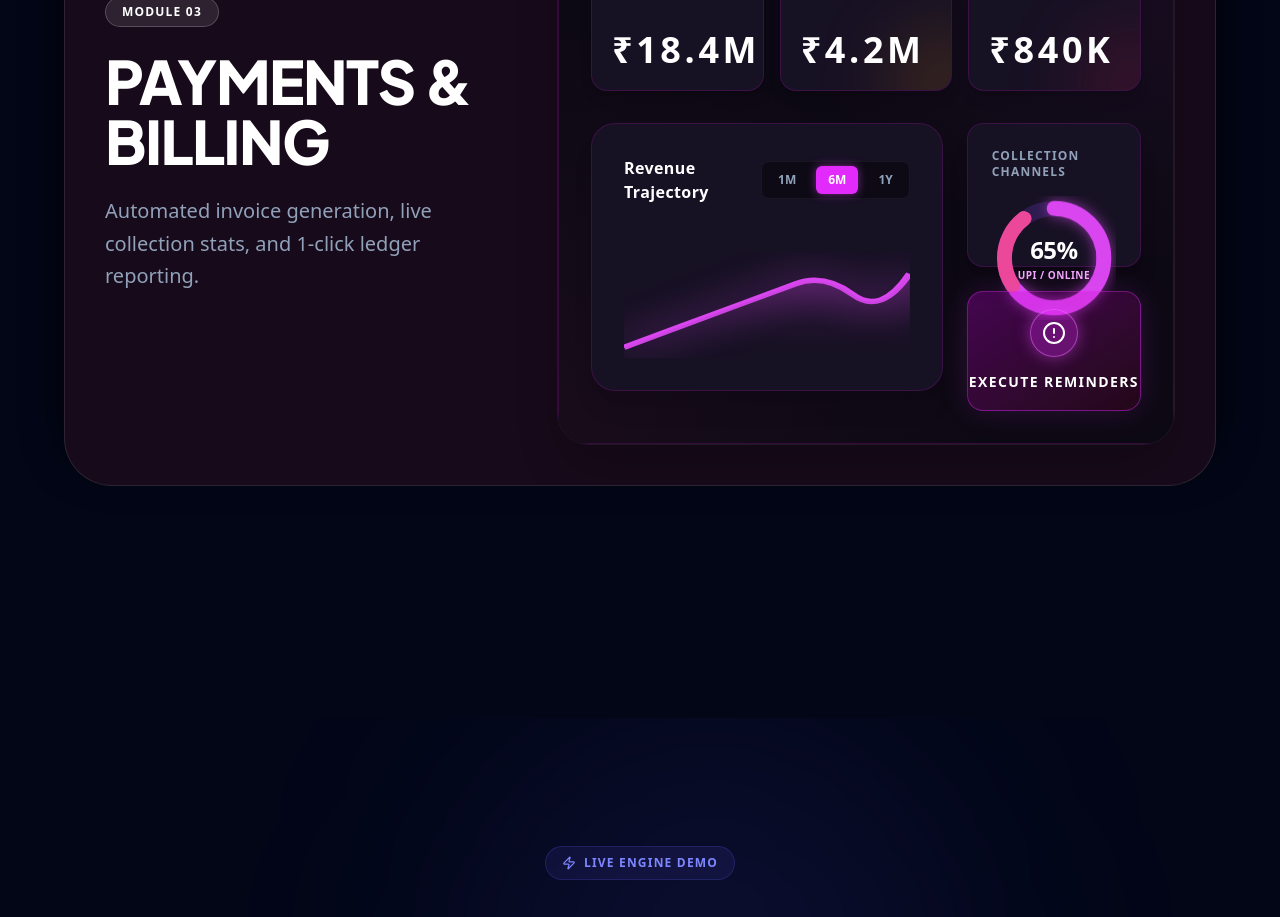
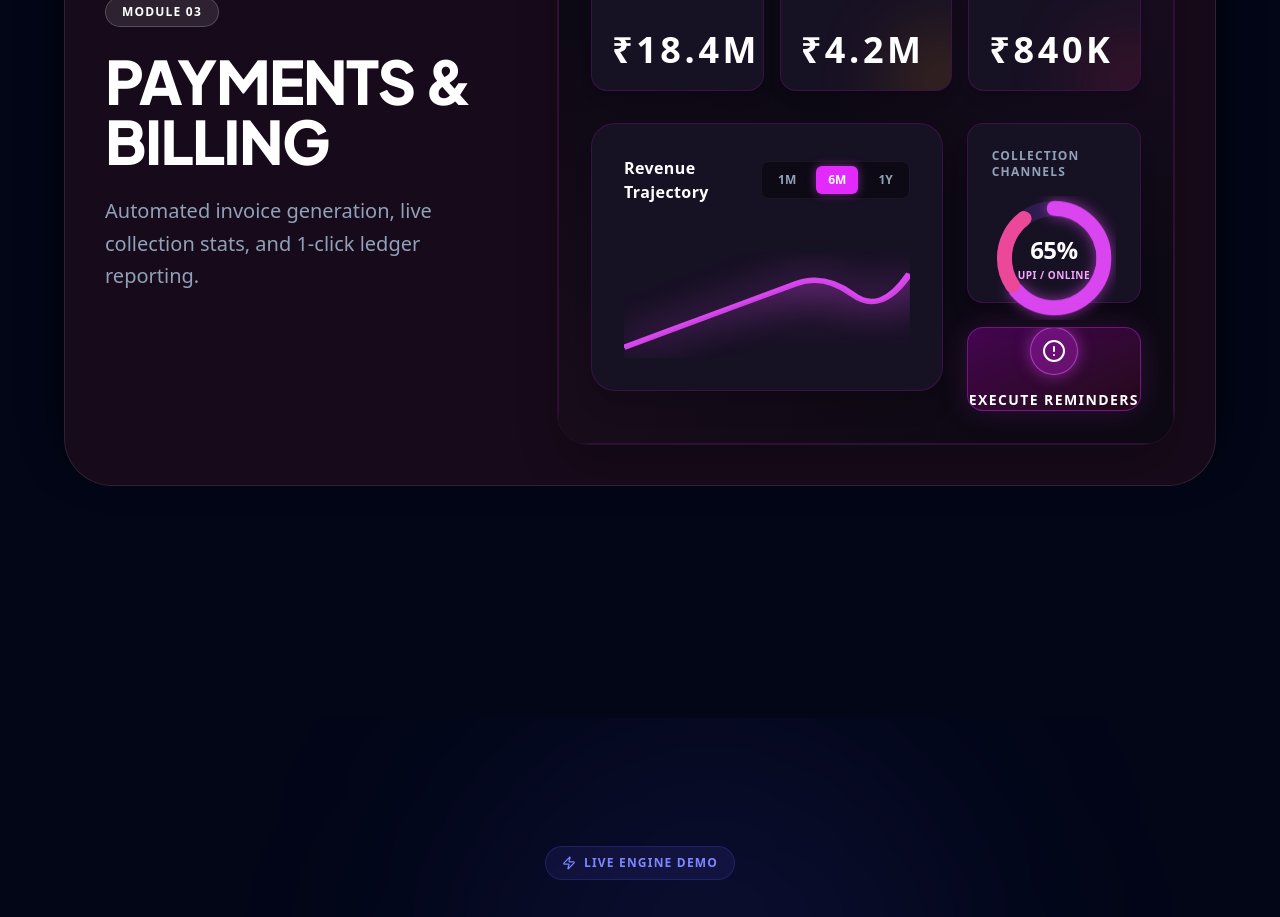
Before and after one commit to rachierich24/nestnwings, a Next.js app: page / in a window 1280 px wide. Shown: the part 6660-7577 px from the top of the page. Built offline with nearby package versions, Linux system fonts and the light colour scheme.

Commit message:
fix: desktop alignment and layout balance for laptop viewports

```diff
--- a/src/app/globals.css
+++ b/src/app/globals.css
@@ -30,3 +30,24 @@ body {
   color: var(--foreground);
   overflow-x: hidden;
 }
+
+/* Lenis Smooth Scroll Fixes */
+html.lenis {
+  height: auto;
+}
+
+.lenis.lenis-smooth {
+  scroll-behavior: auto;
+}
+
+.lenis.lenis-smooth [data-lenis-prevent] {
+  overscroll-behavior: contain;
+}
+
+.lenis.lenis-stopped {
+  overflow: hidden;
+}
+
+.lenis.lenis-scrolling iframe {
+  pointer-events: none;
+}
--- a/src/components/home/PathFlow.tsx
+++ b/src/components/home/PathFlow.tsx
@@ -83,12 +83,12 @@ export function PathFlow() {
                                         {/* Downward Flow Arrow on line */}
                                         {index < steps.length - 1 && (
                                             <div className="absolute -bottom-10 md:-bottom-16 left-1/2 -translate-x-1/2 opacity-40">
-                                                <motion.div
-                                                    animate={{ y: [0, 5, 0] }}
-                                                    transition={{ duration: 2, repeat: Infinity }}
-                                                >
-                                                    <ArrowRight size={12} className="rotate-90 text-blue-400 scale-y-150" />
-                                                </motion.div>
+                                                    <motion.div
+                                                        animate={{ y: [0, 5, 0] }}
+                                                        transition={{ duration: 2, repeat: Infinity }}
+                                                    >
+                                                        <ArrowRight size={14} className="rotate-90 text-blue-400" />
+                                                    </motion.div>
                                             </div>
                                         )}
                                     </div>
--- a/src/components/home/ProductShowcase.tsx
+++ b/src/components/home/ProductShowcase.tsx
@@ -346,7 +346,7 @@ export function FinMockup() {
                         initial={{ opacity: 0, x: 20 }}
                         animate={{ opacity: 1, x: 0 }}
                         transition={{ delay: 0.5, duration: 0.6 }}
-                        className="h-1/2 bg-[#171124] border border-fuchsia-900/40 rounded-2xl p-6 flex flex-col shadow-xl cursor-pointer group hover:border-fuchsia-500/50 transition-colors"
+                        className="flex-1 min-h-[180px] bg-[#171124] border border-fuchsia-900/40 rounded-2xl p-6 flex flex-col shadow-xl cursor-pointer group hover:border-fuchsia-500/50 transition-colors"
                     >
                         <span className="text-xs font-bold text-slate-400 uppercase tracking-widest mb-4">Collection Channels</span>
                         <div className="flex justify-center flex-grow relative">
--- a/src/components/layout/Navbar.tsx
+++ b/src/components/layout/Navbar.tsx
@@ -32,7 +32,7 @@ export function Navbar() {
         >
             <div
                 className={cn(
-                    "mx-auto transition-all duration-500 ease-in-out",
+                    "w-full mx-auto transition-all duration-500 ease-in-out",
                     scrolled
                         ? "max-w-5xl bg-white/75 backdrop-blur-xl md:backdrop-blur-2xl shadow-[0_2px_16px_rgba(0,0,0,0.08)] border border-black/[0.06] rounded-2xl"
                         : "max-w-7xl bg-white border-b border-transparent"
```
